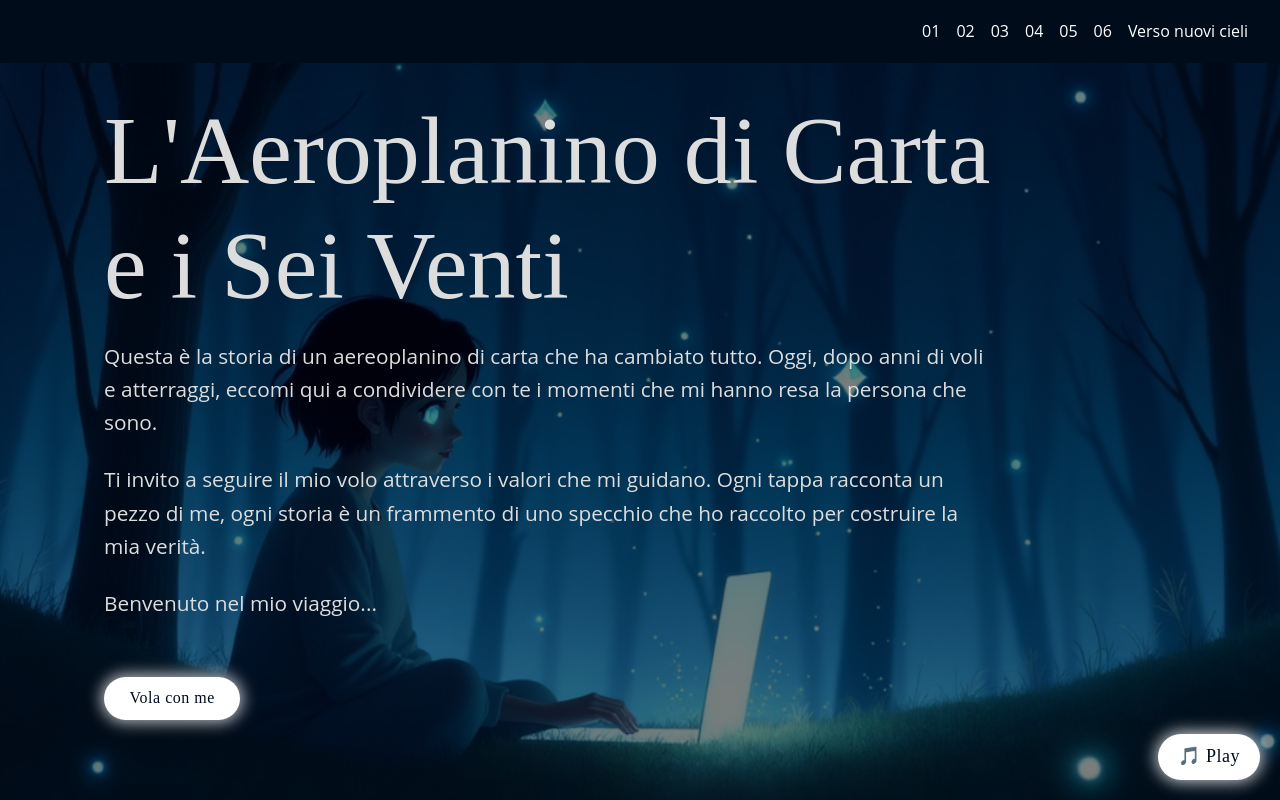
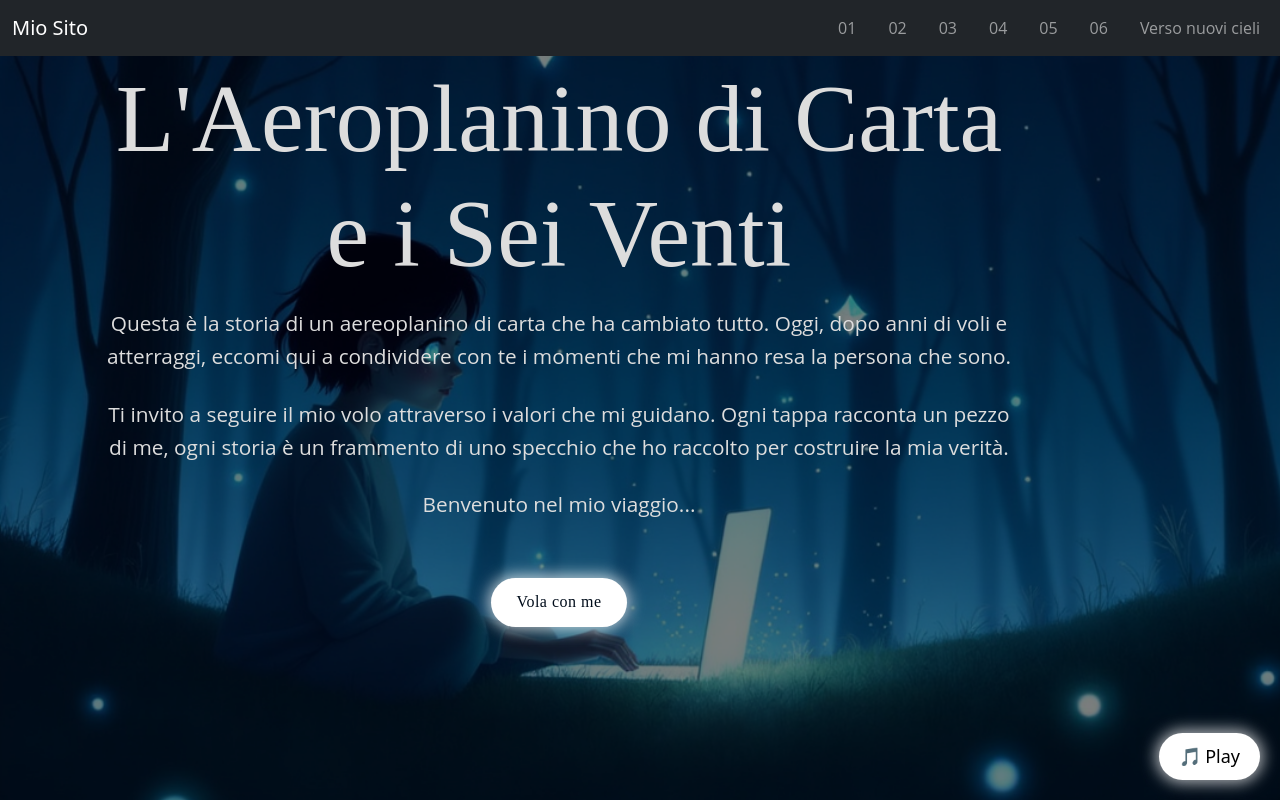
Before and after one commit to MonicaAuditore/aeroplanino_di_carta, a Vue app: page / in a window 1280 px wide. Shown: the top 800 px of the page. Built offline with nearby package versions, Linux system fonts and the light colour scheme; a web font is replaced by a local one.

Commit message:
add Bootstrap navbar

```diff
--- a/package.json
+++ b/package.json
@@ -13,6 +13,7 @@
     "@fortawesome/fontawesome-svg-core": "^6.7.2",
     "@fortawesome/free-solid-svg-icons": "^6.7.2",
     "@fortawesome/vue-fontawesome": "^3.0.8",
+    "bootstrap": "^5.3.7",
     "vue": "^3.5.17",
     "vue-router": "^4.5.1"
   },
--- a/src/assets/main.css
+++ b/src/assets/main.css
@@ -60,7 +60,7 @@ h3 {
   font-size: 7rem;
 }
 
-button {
+.my-btn {
   background-color: var(--white);
   color: var(--blue);
   border: none;
@@ -77,7 +77,7 @@ button {
   letter-spacing: 0.5px;
 }
 
-button:hover {
+.my-btn:hover {
   background-color: var(--white); /* rimane bianco */
   color: var(--blue); /* testo scuro */
   box-shadow: 0 0 30px 10px rgba(255, 255, 255, 1);
--- a/src/components/ContactForm.vue
+++ b/src/components/ContactForm.vue
@@ -39,7 +39,7 @@
           placeholder="Scrivi qui il tuo messaggio"
           required
         ></textarea>
-        <button type="submit">Verso nuovi cieli...</button>
+        <button class="my-btn" type="submit">Verso nuovi cieli...</button>
       </form>
     </div>
   </section>
@@ -63,6 +63,13 @@ function submitForm() {
 </script>
 
 <style>
+h2 {
+  font-size: 7rem;
+}
+
+h3 {
+  font-size: 4rem;
+}
 .contact-section {
   text-align: center;
   padding: 3rem 1rem;
@@ -190,4 +197,23 @@ form button {
     font-size: 1.1rem;
   }
 }
+
+@media (max-width: 768px) {
+  h1 {
+    font-size: 3.5rem;
+  }
+
+  h2,
+  h3 {
+    font-size: 3rem;
+  }
+
+  p {
+    font-size: 16px;
+  }
+
+  .number {
+    font-size: 3rem;
+  }
+}
 </style>
--- a/src/components/Hero.vue
+++ b/src/components/Hero.vue
@@ -13,7 +13,7 @@
         specchio che ho raccolto per costruire la mia verità.
       </p>
       <p>Benvenuto nel mio viaggio...</p>
-      <button @click="scrollToSection">Vola con me</button>
+      <button class="my-btn" @click="scrollToSection">Vola con me</button>
     </div>
   </section>
 </template>
@@ -55,10 +55,11 @@ function scrollToSection() {
 .hero-content {
   position: relative;
   z-index: 2;
-  max-width: 970px;
+  max-width: 990px;
   width: 100%;
   padding-left: 5rem;
   margin-top: -7rem;
+  text-align: center;
 }
 
 /* Default (desktop-like) */
@@ -108,4 +109,22 @@ function scrollToSection() {
     margin-right: auto;
   }
 }
+
+@media (max-width: 768px) {
+  h1 {
+    font-size: 3.5rem;
+  }
+
+  h2 {
+    font-size: 3rem;
+  }
+
+  p {
+    font-size: 16px;
+  }
+
+  .number {
+    font-size: 3rem;
+  }
+}
 </style>
--- a/src/components/ImageTextSection.vue
+++ b/src/components/ImageTextSection.vue
@@ -101,6 +101,13 @@ const sections = [
 </script>
 
 <style scoped>
+h2 {
+  font-size: 7rem;
+}
+
+h3 {
+  font-size: 4rem;
+}
 .section-image-text.reverse {
   flex-direction: row-reverse;
 }
@@ -161,4 +168,22 @@ const sections = [
     text-align: left;
   }
 }
+
+@media (max-width: 768px) {
+  h1 {
+    font-size: 3.5rem;
+  }
+
+  h2 {
+    font-size: 3rem;
+  }
+
+  p {
+    font-size: 16px;
+  }
+
+  .number {
+    font-size: 3rem;
+  }
+}
 </style>
--- a/src/components/Navbar.vue
+++ b/src/components/Navbar.vue
@@ -1,67 +1,53 @@
 <template>
-  <nav class="navbar">
-    <div class="logo">Mio Sito</div>
-    <ul>
-      <li><a href="#sezione1" @click.prevent="scrollTo('sezione1')">01</a></li>
-      <li><a href="#sezione2" @click.prevent="scrollTo('sezione2')">02</a></li>
-      <li><a href="#sezione3" @click.prevent="scrollTo('sezione3')">03</a></li>
-      <li><a href="#sezione4" @click.prevent="scrollTo('sezione4')">04</a></li>
-      <li><a href="#sezione5" @click.prevent="scrollTo('sezione5')">05</a></li>
-      <li><a href="#sezione6" @click.prevent="scrollTo('sezione6')">06</a></li>
-      <li>
-        <a href="#contatti" @click.prevent="scrollTo('contatti')"
-          >Verso nuovi cieli</a
+  <nav class="navbar navbar-expand-lg navbar-dark bg-dark fixed-top">
+    <div class="container-fluid">
+      <a class="navbar-brand" href="#">Mio Sito</a>
+      <button
+        class="navbar-toggler"
+        type="button"
+        data-bs-toggle="collapse"
+        data-bs-target="#navbarNav"
+        aria-controls="navbarNav"
+        aria-expanded="false"
+        aria-label="Toggle navigation"
+      >
+        <span class="navbar-toggler-icon"></span>
+      </button>
+
+      <div class="collapse navbar-collapse" id="navbarNav">
+        <ul
+          class="navbar-nav w-100 d-flex flex-column flex-lg-row align-items-center justify-content-lg-end gap-3"
         >
-      </li>
-    </ul>
+          <li class="nav-item">
+            <a class="nav-link" href="#sezione1">01</a>
+          </li>
+          <li class="nav-item">
+            <a class="nav-link" href="#sezione2">02</a>
+          </li>
+          <li class="nav-item">
+            <a class="nav-link" href="#sezione3">03</a>
+          </li>
+          <li class="nav-item">
+            <a class="nav-link" href="#sezione4">04</a>
+          </li>
+          <li class="nav-item">
+            <a class="nav-link" href="#sezione5">05</a>
+          </li>
+          <li class="nav-item">
+            <a class="nav-link" href="#sezione6">06</a>
+          </li>
+          <li class="nav-item">
+            <a class="nav-link" href="#contatti">Verso nuovi cieli</a>
+          </li>
+        </ul>
+      </div>
+    </div>
   </nav>
 </template>
 
-<script setup>
-function scrollTo(id) {
-  const el = document.getElementById(id);
-  if (el) {
-    el.scrollIntoView({ behavior: "smooth" });
-  }
-}
-</script>
-
-<style scoped>
-.navbar {
-  position: sticky;
-  top: 0;
-  z-index: 1000;
-  width: 100vw; /* forza la larghezza piena */
-  max-width: 100%; /* evita restrizioni */
-  display: flex;
-  justify-content: space-between;
-  align-items: center;
-  background-color: var(--blue);
-  backdrop-filter: blur(6px); /* effetto vetro */
-  padding: 1rem 2rem;
-  box-sizing: border-box;
-  color: var(--white);
-}
-
-.logo {
-  font-weight: bold;
-  font-size: 1.2rem;
-  color: var(--blue);
-}
-
-ul {
-  display: flex;
-  gap: 1rem;
-  list-style: none;
-  margin: 0;
-  padding: 0;
-}
-a {
-  color: white;
-  text-decoration: none;
-}
-a.router-link-active {
-  font-weight: bold;
-  border-bottom: 2px solid #42b983;
+<style>
+.navbar-toggler:focus {
+  outline: none;
+  box-shadow: none;
 }
 </style>
--- a/src/main.js
+++ b/src/main.js
@@ -4,6 +4,10 @@ import "@fortawesome/fontawesome-free/css/all.min.css";
 // Font Awesome core
 import { library } from "@fortawesome/fontawesome-svg-core";
 import { FontAwesomeIcon } from "@fortawesome/vue-fontawesome";
+
+// Bootstrap
+import "bootstrap/dist/css/bootstrap.min.css";
+import "bootstrap";
 
 // Icone specifiche
 import {
```
Also changed, not shown: 1 other file (tests, documents, lock files or other folders).
